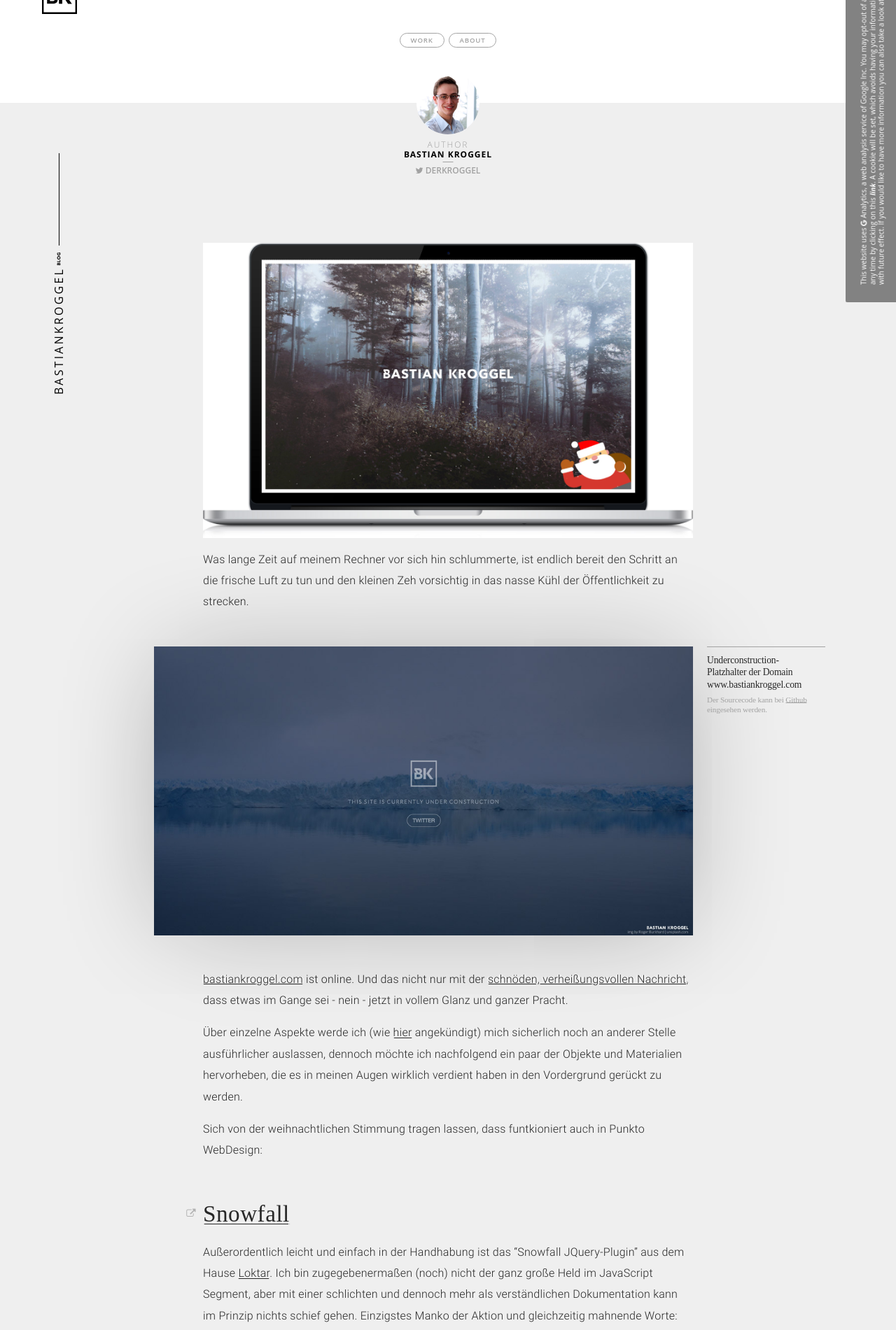
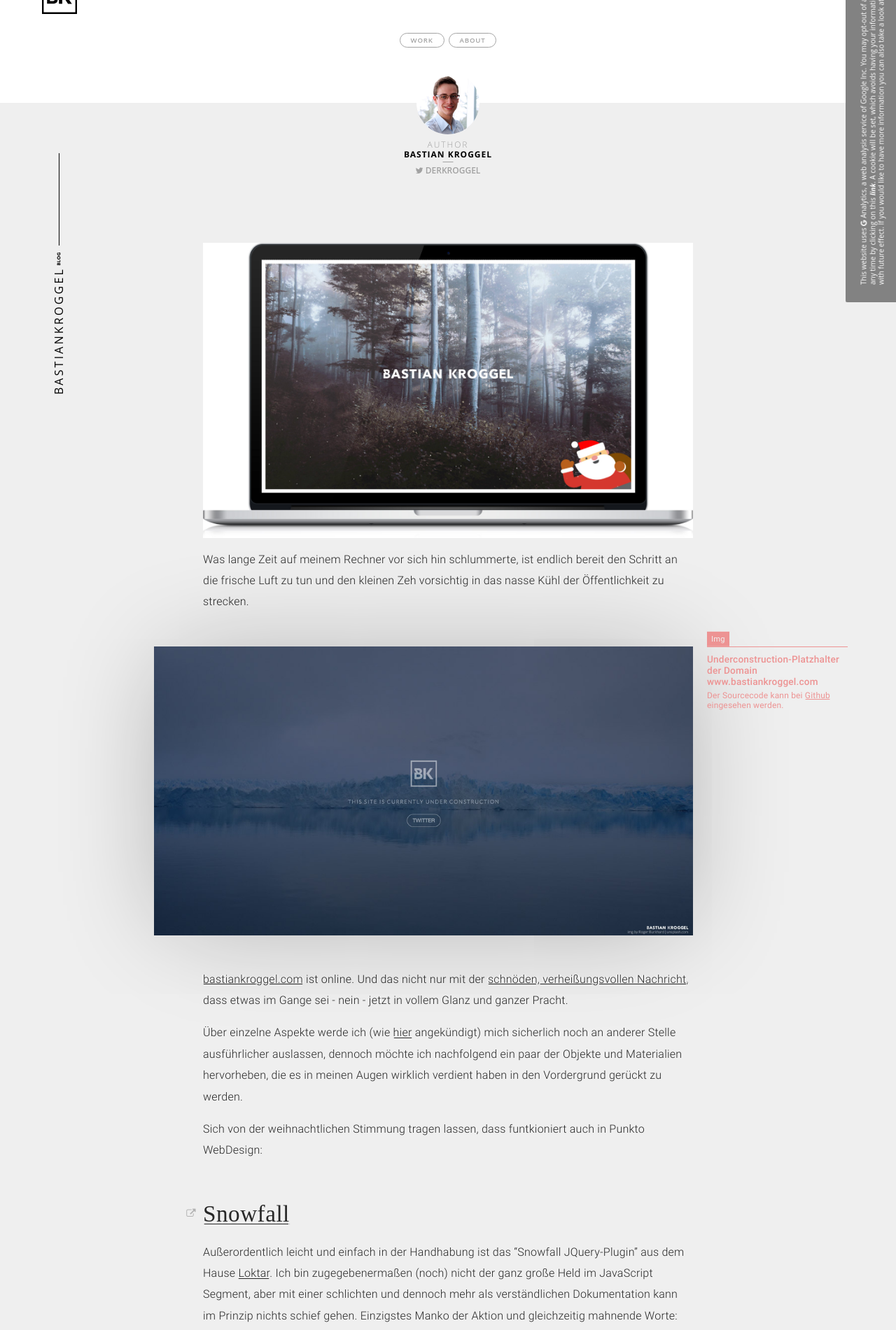
Before and after one commit to bkroggel/luzid, a Jekyll site: the page built from _posts/2015-12-24-Website.md, in a window 1280 px wide. Shown: the part 358-2259 px from the top of the page at 70% size. Built offline with Jekyll 4.4.1, drawn with Linux system fonts in a browser that asks for light colours; nearby versions of some CDN libraries; some web fonts are replaced.

Commit message:
added function to show sidenotes on all screen sizes inline and applied same style to image titles

```diff
--- a/_includes/head_bottom.html
+++ b/_includes/head_bottom.html
@@ -290,11 +290,13 @@
     })
 
     // Sidenotes
-    if($(window).width() < 991) {
-      $('.bk-blog-content span.sidenote').click(function() {
+    $('.bk-blog-content span.sidenote').click(function() {
+      if($(window).width() < 991) {
         $(this).toggleClass('active')
-      })
-    }
+      } else if ($(this).hasClass('inline')) {
+        $(this).toggleClass('active')
+      }
+    })
   </script>
 {% endif %}
 
--- a/_sass/blog/_blog-font.scss
+++ b/_sass/blog/_blog-font.scss
@@ -700,69 +700,7 @@ p.update {
   }
 }
 
-.image_caption {
-  width: calc(100% - 60px);
-  padding: 30px;
-  background: rgba(255, 255, 255, 1);
-  p,
-  em,
-  a {
-    font-family: $serif;
-    font-size: 1rem;
-    letter-spacing: -0.012em;
-    line-height: 1.3em;
-    font-weight: 400;
-    color: $blog-font-color;
-    margin: 0;
-    border-color: $blog-font-color;
-  }
-  @include media-query($medium){
-    position: absolute;
-    border-top: 1px solid $dark-color;
-    width: 20%;
-    top: 0;
-    left: 100%;
-    padding: 10px 0;
-    padding-right: 2%;
-    margin-left: 20px;
-    background: none;
-    p,
-    em,
-    a {
-      font-size: 0.85rem;
-      // font-style: italic;
-      // font-size: 0.8rem;
-      // font-weight: 700;
-      // letter-spacing: 0;
-    }
-  };
-}
-
-.image_source {
-  margin-top: 5px;
-  width: 70%;
-  p,
-  em,
-  a {
-    font-family: $sans-serif;
-    font-size: 0.7rem;
-    font-weight: 300;
-    color: $dark-color;
-  }
-  a {
-    @include underline($dark-color, $main-color);
-  }
-  @include media-query($medium){
-    width: 100%;
-    p,
-    em,
-    a {
-      font-family: $serif;
-    }
-  };
-}
-
-.bk-blog-content span.sidenote span:first-of-type {
+.bk-blog-content span.sidenote span.sidenote__toggle {
   color: $accent-two;
   cursor: pointer;
   &:after {
@@ -772,20 +710,26 @@ p.update {
     margin-left: 3px;
     color: $accent-two;
   }
+}
+
+.bk-blog-content span.sidenote:not(.inline) span.sidenote__toggle {
   @include media-query($medium){
     cursor: default;
     &:after {
       display: none;
     }
-  };
-
+  }
 }
 
-.bk-blog-content span.sidenote span:nth-of-type(2) {
+.bk-blog-content span.sidenote span.sidenote__note {
   padding: 20px;
   margin: 5px 0;
   display: none;
   background: $main-color;
+}
+
+.bk-blog-content span.sidenote:not(.inline) span.sidenote__note,
+.bk-blog-content .image_caption {
   @include media-query($medium){
     position: absolute;
     display: inline-block;
@@ -818,26 +762,94 @@ p.update {
   };
 }
 
-.bk-blog-content span.sidenote.active span:nth-of-type(2) {
+.bk-blog-content span.sidenote.active span.sidenote__note {
   display: block;
 }
 
-.bk-blog-content span.sidenote span:nth-of-type(2),
-.bk-blog-content span.sidenote span:nth-of-type(2) p,
-.bk-blog-content span.sidenote span:nth-of-type(2) em,
-.bk-blog-content span.sidenote span:nth-of-type(2) a {
+.bk-blog-content span.sidenote span.sidenote__note,
+.bk-blog-content .image_caption {
+  &, p, em, a {
   line-height: 1.2rem;
   font-size: 0.85rem;
   color: $accent-two;
   font-weight: 400;
   text-align: left;
+  margin-bottom: 0;
+  }
+  a {
+    @include pure-link($accent-two);
+    @include underline($accent-two, $main-color);
+    word-wrap: break-word;
+  }
+}
+
+.bk-blog-content span.sidenote:not(.inline) span.sidenote__note,
+.bk-blog-content span.sidenote:not(.inline) span.sidenote__note p,
+.bk-blog-content span.sidenote:not(.inline) span.sidenote__note em,
+.bk-blog-content span.sidenote:not(.inline) span.sidenote__note a {
   @include media-query($medium){
     text-align: right;
   };
 }
-.bk-blog-content span.sidenote span:nth-of-type(2) a {
+
+.bk-blog-content span.sidenote span.sidenote__note a {
   @include underline($accent-two, $main-color);
   &:after {
     content: none;
   }
 }
+
+.bk-blog-content span.sidenote.left,
+.bk-blog-content .image_caption {
+  @include media-query($medium){
+    padding: 10px 10px 0 0;
+    left: 100%;
+    margin-left: 20px;
+    margin-right: unset;
+    &:after {
+      left: 0;
+    }
+    &:before {
+      content: "Note";
+      left: 0;
+      right: unset;
+      transform: translateY(-100%);
+    }
+  };
+}
+
+
+.bk-blog-content .image_caption {
+  margin: 20px auto 0;
+  max-width: 70%;
+  .image_title {
+    margin-bottom: 5px;
+    p, a, em {
+      font-weight: 500;
+      line-height: 1rem;
+      text-align: center;
+    }
+  }
+
+  .image_source {
+    p, a, em {
+      font-size: 0.75rem;
+      line-height: 0.9rem;
+      text-align: center;
+    }
+  }
+  @include media-query($medium){
+    top: 0;
+    width: calc(30% - 40px);
+    margin: unset;
+    margin-left: 20px;
+    &:before {
+      content: "Img";
+    }
+    .image_title, .image_source {
+      p, a, em {
+        text-align: left;
+      }
+    }
+  };
+}
```
Also changed, not shown: _posts/2017-08-19-Test for new Blog.md (+2 -2 lines).
